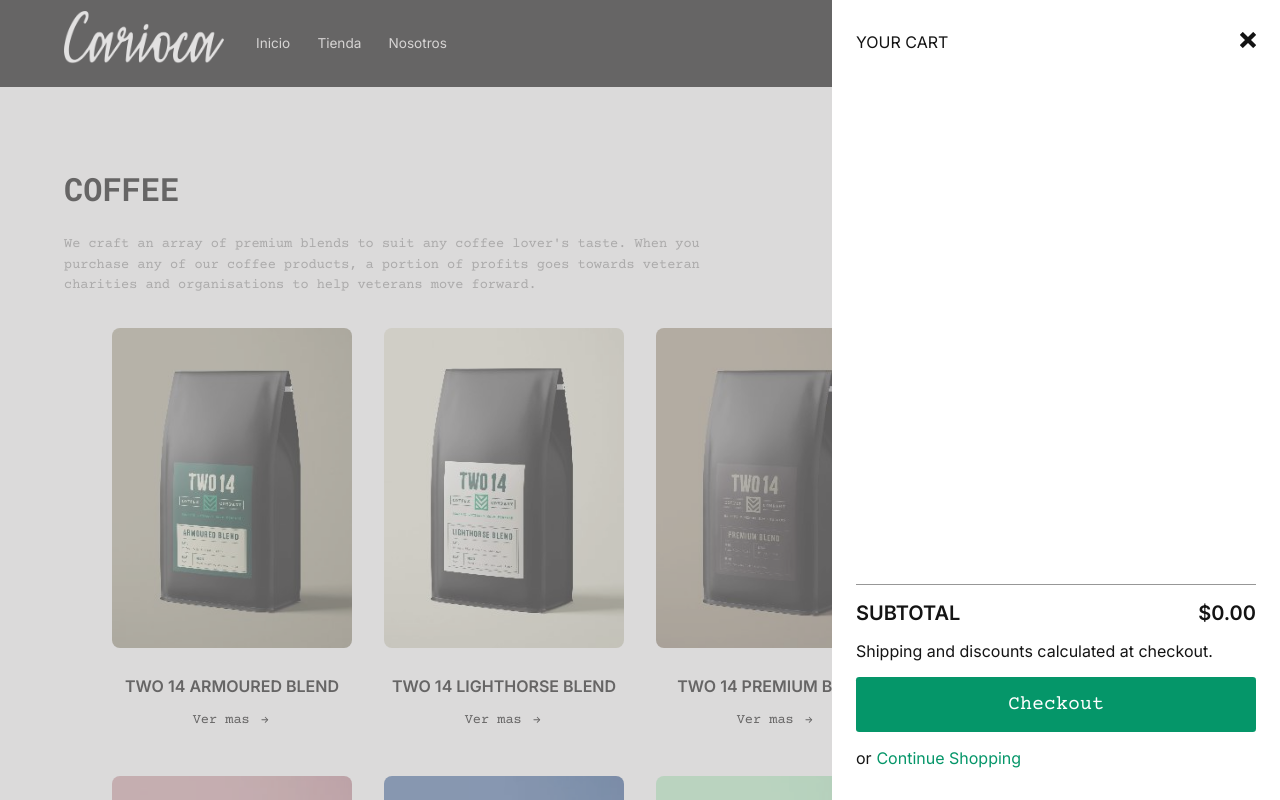
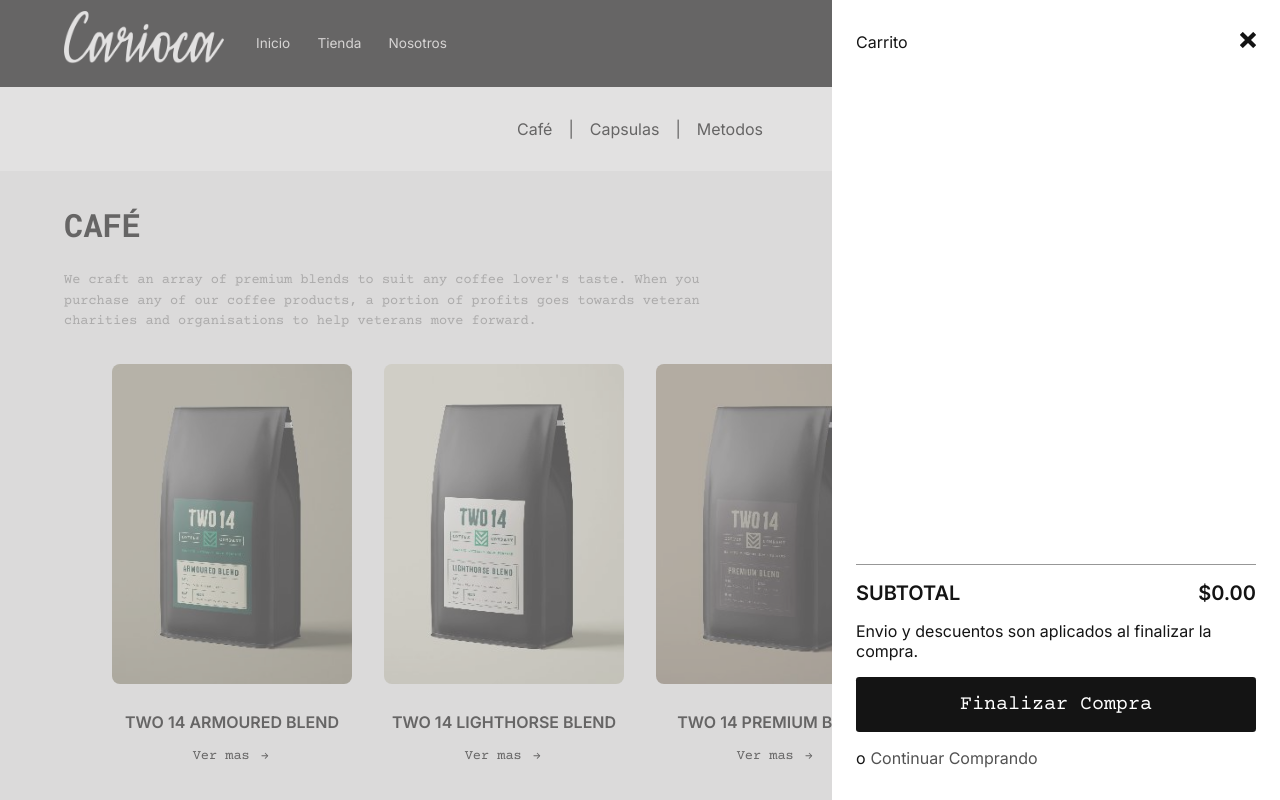
Before and after one commit to CafeCarioca/Front-Service-Shop, a React (Create React App) app: page /collections/coffee-blends in a window 1280 px wide. Both pictures are taken after a click on the icon 1163 px from the left and 43 px from the top of the page. Shown: the top 800 px of the page. Built offline with nearby package versions, Linux system fonts and the light colour scheme; a web font is replaced by a local one.

Commit message:
add things

```diff
--- a/package.json
+++ b/package.json
@@ -7,12 +7,13 @@
     "@testing-library/react": "^9.5.0",
     "@testing-library/user-event": "^7.2.1",
     "bootstrap": "^5.2.0",
-    "react": "^16.13.1",
+    "react": "^18.3.1",
     "react-bootstrap": "^2.5.0",
-    "react-dom": "^16.13.1",
+    "react-dom": "^18.3.1",
     "react-icons": "^3.11.0",
     "react-router-dom": "^6.3.0",
     "react-scripts": "3.4.3",
+    "react-scroll": "^1.9.0",
     "styled-components": "^5.3.5"
   },
   "scripts": {
--- a/src/components/checkoutSummary/CheckoutSummary.js
+++ b/src/components/checkoutSummary/CheckoutSummary.js
@@ -37,7 +37,7 @@
 const ContinueShopping = styled.span`
   display: inline-block;
   margin-left: 0.3rem;
-  color: ${({ theme }) => theme.colors.secondaryGreen};
+  color: ${({ theme }) => theme.colors.mediumGray};
   &:hover {
     cursor: pointer;
     color: ${({ theme }) => theme.colors.primaryGreen};
@@ -56,7 +56,7 @@
       <WhiteOverlay className="right">
         <CheckoutTop>
           <CheckoutHeader>
-            <span>YOUR CART</span>
+            <span>Carrito</span>
             <ImCross onClick={props.closeCheckoutSummary} />
           </CheckoutHeader>
           <CheckoutItemList>
@@ -77,19 +77,19 @@
             <span>SUBTOTAL</span>
             <span>${itemTotals}.00</span>
           </FooterTotalContainer>
-          <p>Shipping and discounts calculated at checkout.</p>
+          <p>Envio y descuentos son aplicados al finalizar la compra.</p>
           <Buttons
-            bg={(props) => props.theme.colors.secondaryGreen}
+            bg={(props) => props.theme.colors.darkGray}
             color={(props) => props.theme.colors.white}
             to="check-out"
             onClick={props.closeCheckoutSummary}
           >
-            Checkout
+            Finalizar Compra
           </Buttons>
           <p>
-            or
+            o
             <ContinueShopping onClick={props.closeCheckoutSummary}>
-              Continue Shopping
+              Continuar Comprando
             </ContinueShopping>
           </p>
         </CheckoutFooter>
--- a/src/components/checkoutSummary/SummaryItem.js
+++ b/src/components/checkoutSummary/SummaryItem.js
@@ -29,14 +29,13 @@
     &.greenBold {
       font-size: 1rem;
       font-weight: 500rem;
-      color: green;
+      color: black;
       text-transform: uppercase;
     }
   }
 `;
 const RemoveListItem = styled.span`
   color: ${({ theme }) => theme.colors.darkRed};
-  text-transform: lowercase;
   &:hover {
     color: ${({ theme }) => theme.colors.lightRed};
     cursor: pointer;
@@ -78,7 +77,7 @@
         </div>
         <span className="greenBold">${price * quantity}.00</span>
         <span>Qty {quantity}</span>
-        <RemoveListItem onClick={() => removeItem(id)}>REMOVE</RemoveListItem>
+        <RemoveListItem onClick={() => removeItem(id)}>Borrar</RemoveListItem>
       </SummaryItemTable>
     </SummaryItemContainer>
   );
--- a/src/components/intro/Intro.js
+++ b/src/components/intro/Intro.js
@@ -92,7 +92,9 @@
               nec odio. Praesent libero. Sed cursus ante dapibus diam. Sed nisi.
               Nulla quis sem at nibh elementum imperdiet. Duis sagittis ipsum.
             </p>
-            <button>Tienda</button>
+            <a href="/collections/coffee-blends">
+              <button>Tienda</button>
+            </a>
           </IntroRightBanner>
         </IntroRight>
       </IntroSection>
--- a/src/components/productsComponents/Products.js
+++ b/src/components/productsComponents/Products.js
@@ -4,7 +4,7 @@
 
 const ProductsSection = styled.section`
   background-color: ${({ theme }) => theme.colors.lightestGray};
-  padding: 5rem 0;
+  padding: 2rem 0;
 `;
 const ProductsContainer = styled.section``;
 const ProductsBanner = styled.section`
--- a/src/pages/allProducts/AllProducts.js
+++ b/src/pages/allProducts/AllProducts.js
@@ -1,18 +1,65 @@
 import React, { useEffect } from "react";
 import { Products, coffeeBlendsData } from "../../components";
+import { Link } from "react-scroll";
+import styled from "styled-components";
+
+const ProductLinks = () => {
+  const Divs = styled.div`
+    display: flex;
+    justify-content: center;
+    gap: 1rem;
+    margin: 2rem 0;
+    a {
+      font-size: ${({ theme }) => theme.fontSizes.small};
+      color: ${({ theme }) => theme.colors.darkGray};
+      cursor: pointer;
+      &:hover {
+        color: ${({ theme }) => theme.colors.primary};
+      }
+    }
+  `;
+  return (
+    <Divs>
+      <Link to="coffee" smooth={true} duration={500} offset={-100}>Café</Link> |
+      <Link to="capsules" smooth={true} duration={500} offset={-100}>Capsulas</Link> |
+      <Link to="methods" smooth={true} duration={500} offset={-100}>Metodos</Link>
+    </Divs>
+  );
+};
 
 const CoffeeProducts = () => {
   useEffect(() => {
     window.scrollTo(0, 0);
   }, []);
-  const h1 = `Coffee`;
+
+  const h1 = `CAFé`;
   const p = `We craft an array of premium blends to suit any coffee lover's taste.
           When you purchase any of our coffee products, a portion of profits
           goes towards veteran charities and organisations to help veterans move
           forward.`;
+  const capsulastitle = `Capsulas`;
+  const pcapsules = `We craft an array of premium blends to suit any coffee lover's taste.
+          When you purchase any of our coffee products, a portion of profits
+          goes towards veteran charities and organisations to help veterans move
+          forward.`;
+  const methods = "Metodos de preparacion";
+  const pmethods = `We craft an array of premium blends to suit any coffee lover's taste.
+          When you purchase any of our coffee products, a portion of profits
+          goes towards veteran charities and organisations to help veterans move
+          forward.`;
+
   return (
     <>
-      <Products h1={h1} p={p} array={coffeeBlendsData}></Products>
+      <ProductLinks />
+      <div id="coffee">
+        <Products h1={h1} p={p} array={coffeeBlendsData}></Products>
+      </div>
+      <div id="capsules">
+        <Products h1={capsulastitle} p={pcapsules} array={coffeeBlendsData}></Products>
+      </div>
+      <div id="methods">
+        <Products h1={methods} p={pmethods} array={coffeeBlendsData}></Products>
+      </div>
     </>
   );
 };
--- a/src/pages/checkout/Checkout.js
+++ b/src/pages/checkout/Checkout.js
@@ -76,7 +76,7 @@
               <span>SUBTOTAL</span> <span>${itemTotals}.00</span>
             </TotalContainer>
             <SimpleButton
-              bg={(props) => props.theme.colors.secondaryGreen}
+              bg={(props) => props.theme.colors.darkGray}
               color={(props) => props.theme.colors.white}
               type="button"
               width="100%"
--- a/src/pages/singlePage/SinglePage.js
+++ b/src/pages/singlePage/SinglePage.js
@@ -52,7 +52,7 @@
 const CraftedSpan = styled.span`
   display: block;
   font-size: small;
-  color: ${({ theme }) => theme.colors.secondaryGreen};
+  color: ${({ theme }) => theme.colors.darkGray};
   margin-bottom: 1.5rem;
 `;
 const ProductInfo = styled.article`
@@ -103,7 +103,7 @@
   align-items: center;
   margin-bottom: 1rem;
   div {
-    color: ${({ theme }) => theme.colors.secondaryGreen};
+    color: ${({ theme }) => theme.colors.darkGray};
     font-size: ${({ theme }) => theme.fontSizes.medium};
     font-weight: 600;
     width: 50%;
@@ -175,22 +175,22 @@
     setProductDetails({ ...productDetails, quantity });
   };
 
-  // const setQuantity = (e) => {
-  //   if (
-  //     productDetails.quantity === "" ||
-  //     productDetails.quantity.length === 0
-  //   ) {
-  //     setProductDetails({
-  //       ...productDetails,
-  //     });
-  //   }
-  //   if (productDetails.quantity >= 1) {
-  //     setProductDetails({
-  //       ...productDetails,
-  //       quantity: e.target.value,
-  //     });
-  //   }
-  // };
+  //  const setQuantity = (e) => {
+  //    if (
+  //      productDetails.quantity === "" ||
+  //      productDetails.quantity.length === 0
+  //    ) {
+  //      setProductDetails({
+  //        ...productDetails,
+  //      });
+  //    }
+  //    if (productDetails.quantity >= 1) {
+  //      setProductDetails({
+  //        ...productDetails,
+  //        quantity: e.target.value,
+  //      });
+  //    }
+  //  };
 
   const [stickyClass, setStickyClass] = useState(false);
   const stickyImgToggle = () => {
@@ -306,13 +306,13 @@
           </SelectionsContainer>
 
           <SimpleButton
-            bg={(props) => props.theme.colors.secondaryGreen}
+            bg={(props) => props.theme.colors.darkGray}
             color={(props) => props.theme.colors.white}
             type="button"
             width="100%"
             onClick={addItemToCheckout}
           >
-            Add to cart
+            Comprar
           </SimpleButton>
         </ProductContainerRight>
       </SingleProductContainer>
```
Also changed, not shown: 1 other file (tests, documents, lock files or other folders).
